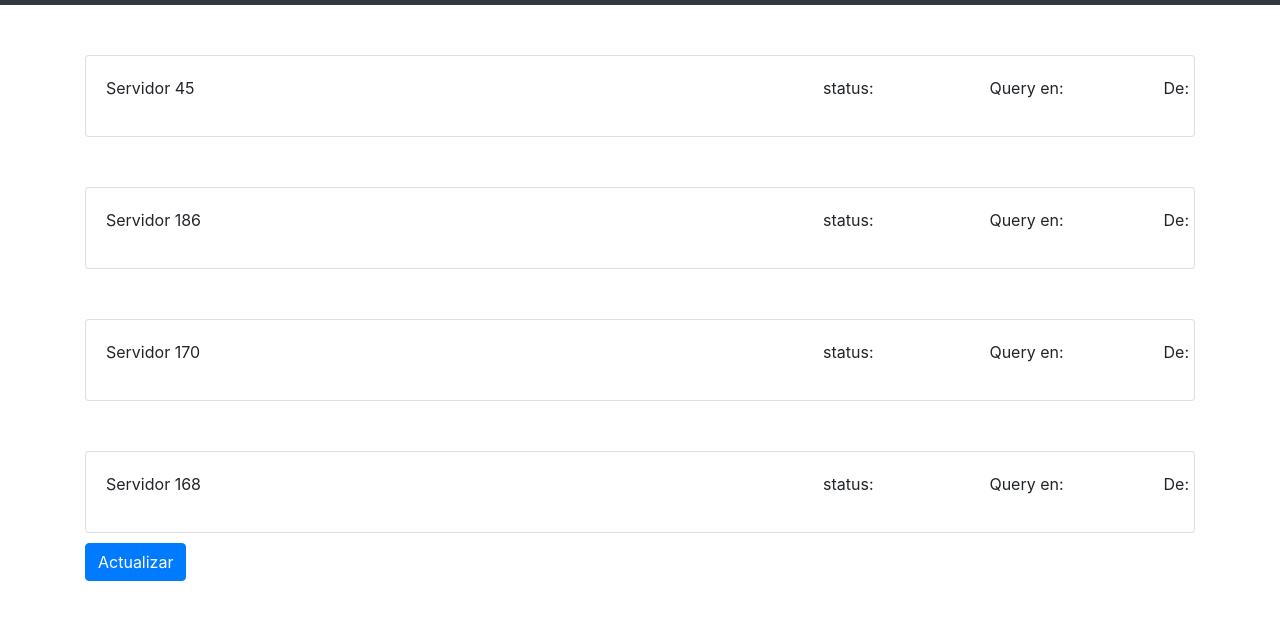
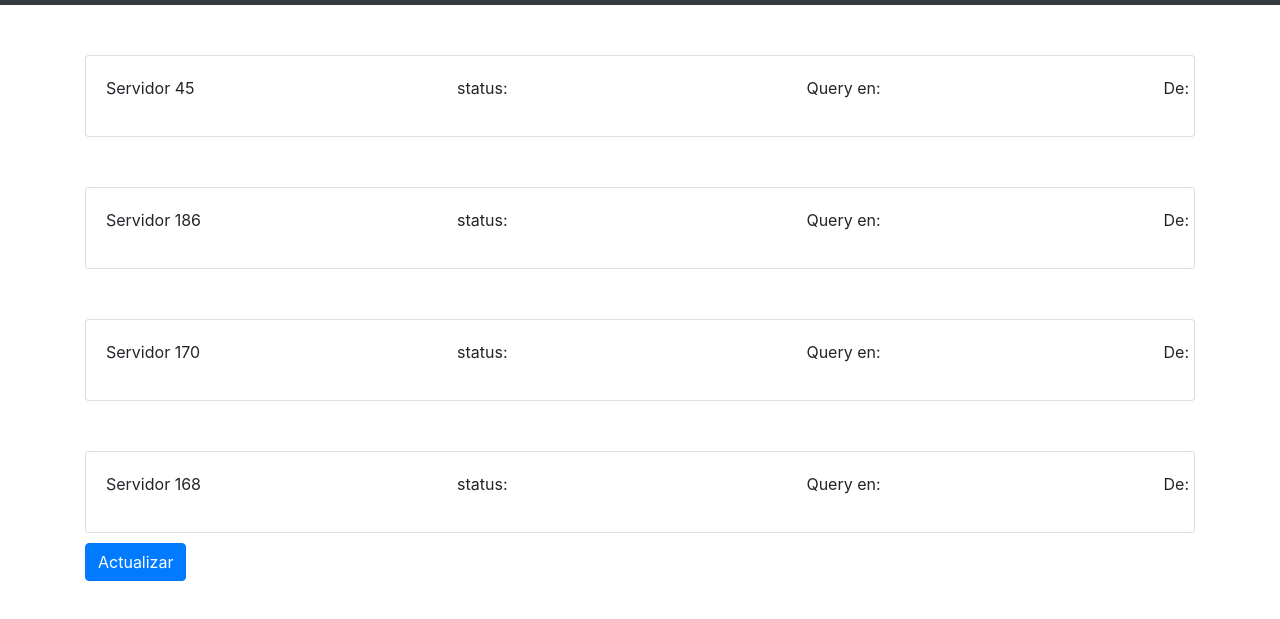
Before and after one commit to kevinjuanjacque/apiStatusObservatorio, a website: page public/index.html in a window 1280 px wide. Shown: the part 51-670 px from the top of the page. Drawn offline with nearby package versions, Linux system fonts and the light colour scheme; no server answers.

Commit message:
corregir error en html

```diff
--- a/public/index.html
+++ b/public/index.html
@@ -21,7 +21,7 @@
         <div class="card">
             <div class="card-body">
                 <div class="row">
-                    <div class="col-8">
+                    <div class="col-4">
                         Servidor 45
                     </div>
                     <p>status:</p>
@@ -43,7 +43,7 @@
         <div class="card">
             <div class="card-body">
                 <div class="row">
-                    <div class="col-8">
+                    <div class="col-4">
                         Servidor 186
                     </div>
                     <p>status:</p>
@@ -64,7 +64,7 @@
         <div class="card">
             <div class="card-body">
                 <div class="row">
-                    <div class="col-8">
+                    <div class="col-4">
                         Servidor 170
                     </div>
                     status:&emsp;
@@ -84,7 +84,7 @@
         <div class="card">
             <div class="card-body">
                 <div class="row">
-                    <div class="col-8">
+                    <div class="col-4">
                         Servidor 168
                     </div>
                     status:&emsp;
```
